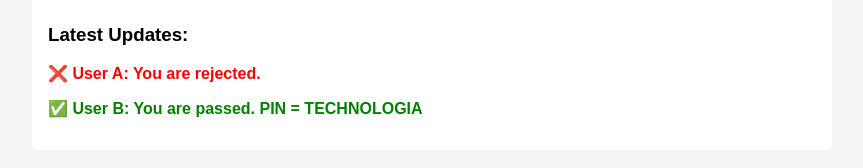
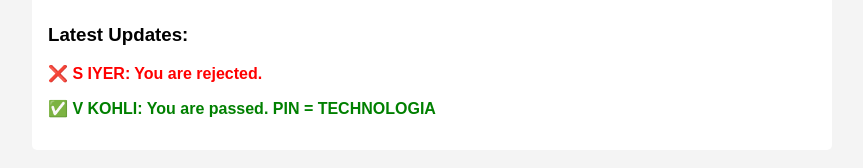
Before and after one commit to architchandraojha-debug/mario-brothers, a plain HTML site: page index.html in a window 1280 px wide. Shown: the part 892-1060 px from the top of the page, without its empty margins (208-1071 px from the left). Drawn offline with Linux system fonts and the light colour scheme.

Commit message:
Add files via upload

```diff
--- a/index.html
+++ b/index.html
@@ -36,8 +36,8 @@
       <h2>Admin Decisions</h2>
       <h3>Latest Updates:</h3>
       <!-- You can manually edit these messages -->
-      <p class="reject">❌ User A: You are rejected.</p>
-      <p class="approve">✅ User B: You are passed. PIN = TECHNOLOGIA</p>
+      <p class="reject">❌ S IYER: You are rejected.</p>
+      <p class="approve">✅ V KOHLI: You are passed. PIN = TECHNOLOGIA</p>
     </div>
 
     <!-- Notice Board -->
```
